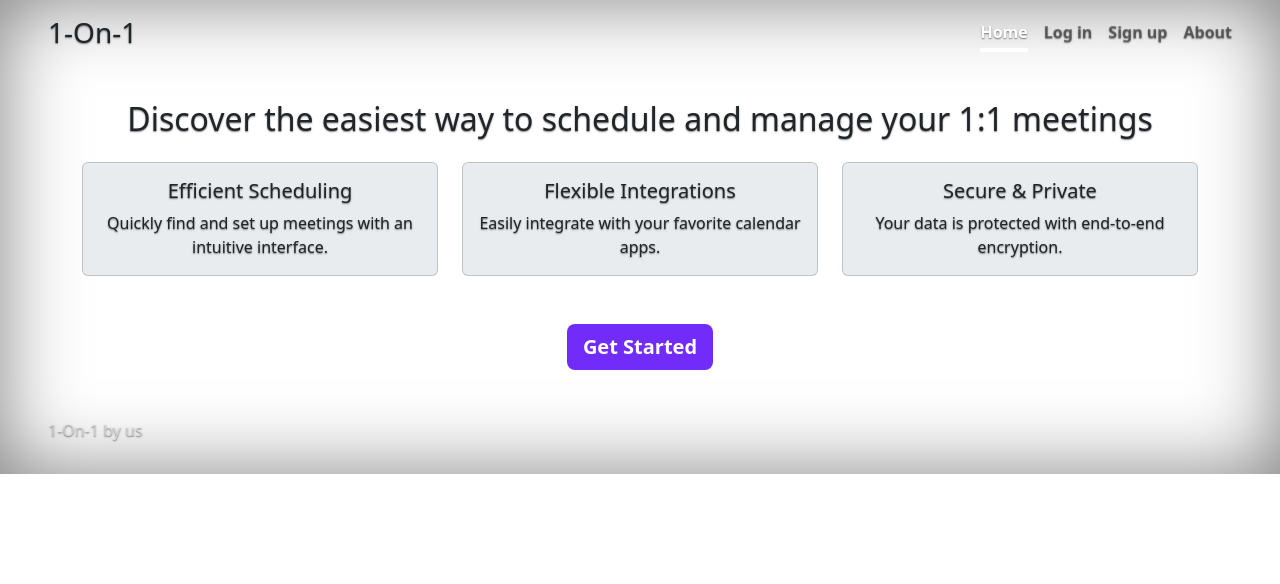
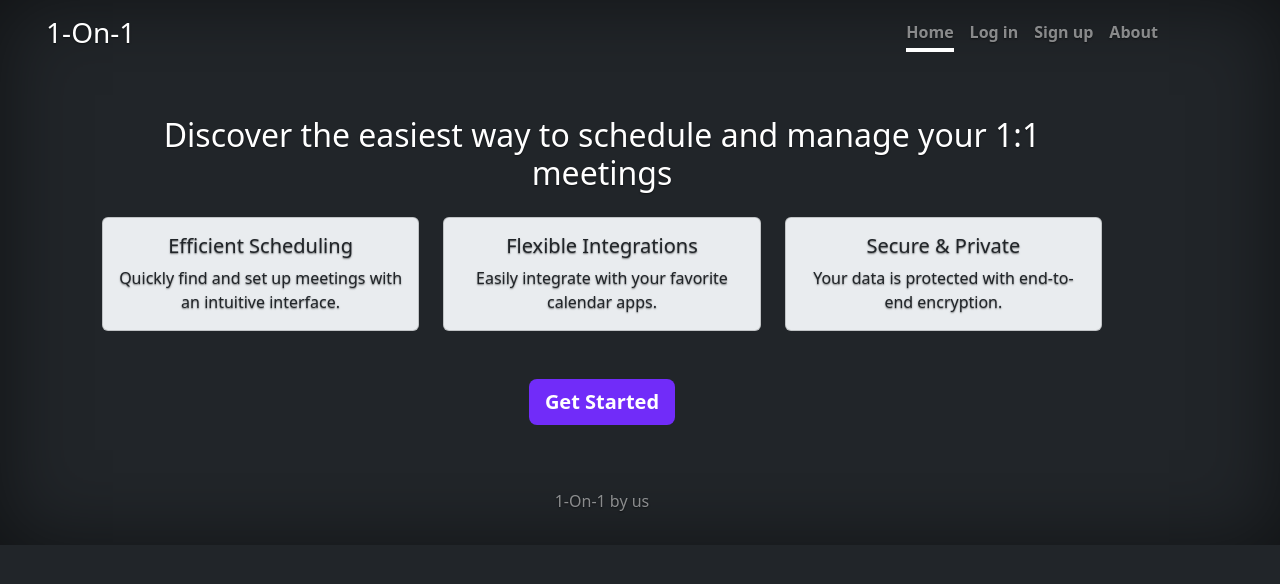
Before and after one commit to robertzhao5/OneOnOne, a React (Create React App) app in the folder P3/frontend/1on1-fe/: page / in a window 1280 px wide. Shown: the top 584 px of the page. Built offline with nearby package versions, Linux system fonts and the light colour scheme.

Commit message:
dynamically add bootstrap on mount

```diff
--- a/P3/frontend/1on1-fe/src/components/cover/landing/LandingPage.jsx
+++ b/P3/frontend/1on1-fe/src/components/cover/landing/LandingPage.jsx
@@ -1,16 +1,25 @@
 // LandingPage.js
-import React from 'react';
+import React, { useEffect } from 'react';
 import CoverHeader from '../CoverHeader';
 import MainContent from './MainContent';
 import Footer from '../CoverFooter';
 import '../../../styles/cover.css';
 
 function LandingPage() {
+    useEffect(() => {
+        // add bootstrap classes to body on mount
+        document.body.classList.add("d-flex", "h-100", "text-center", "text-bg-dark");
+        // remove bt classes on unmount
+        return () => {
+            document.body.classList.remove("d-flex", "h-100", "text-center", "text-bg-dark");
+        }
+    }, []); // empty dep so effect runs only once on mount
+
     return (
         <div className="cover-container d-flex w-100 h-100 p-3 mx-auto flex-column">
-            <CoverHeader />
-            <MainContent />
-            <Footer />
+            <CoverHeader/>
+            <MainContent/>
+            <Footer/>
         </div>
     );
 }
--- a/P3/frontend/1on1-fe/src/components/cover/landing/MainContent.jsx
+++ b/P3/frontend/1on1-fe/src/components/cover/landing/MainContent.jsx
@@ -1,7 +1,7 @@
 // MainContent.js
 import React from 'react';
 import FeatureCard from './FeatureCard';
-import { Link } from 'react-router-dom';
+import {Link} from 'react-router-dom';
 
 function MainContent() {
     const features = [
@@ -20,18 +20,24 @@ function MainContent() {
     ];
 
     return (
+        <div className="cover-container d-flex w-100 h-100 p-3 mx-auto flex-column">
             <main className="container py-5">
-            <h2 className="text-center mb-4">Discover the easiest way to schedule and manage your 1:1 meetings</h2>
+                <h2 className="text-center mb-4">Discover the easiest way to schedule and
+                    manage your 1:1 meetings</h2>
                 <div className="row row-cols-1 row-cols-md-3 g-4 text-center">
                     {features.map((feature, index) => (
-                    <FeatureCard key={index} title={feature.title} text={feature.text} />
+                        <FeatureCard key={index} title={feature.title}
+                                     text={feature.text}/>
                     ))}
                 </div>
 
                 <div className="text-center mt-5">
-                <Link to="/signup" className="btn btn-lg btn-light fw-bold border-white btn-log-in">Get Started</Link>
+                    <Link to="/signup"
+                          className="btn btn-lg btn-light fw-bold border-white btn-log-in">Get
+                        Started</Link>
                 </div>
             </main>
+        </div>
     );
 }
 
--- a/P3/frontend/1on1-fe/src/styles/main-header.css
+++ b/P3/frontend/1on1-fe/src/styles/main-header.css
@@ -21,3 +21,7 @@
   color: #fff;
   border-bottom-color: #fff;
 }
+
+.nav-link {
+    color: rgba(255, 255, 255, 0.5) !important;
+}
```
Also changed, not shown: P3/frontend/1on1-fe/src/styles/cover.css (line endings or trailing spaces). Lines whose indentation alone changed are shown as unchanged.
